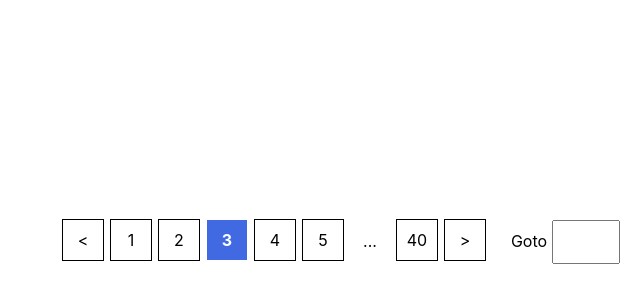
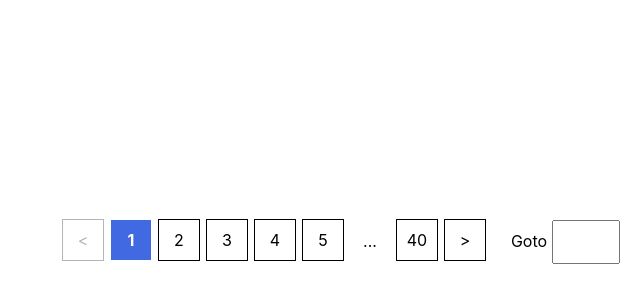
Before and after one commit to Kata1213/PaginationComponent, a React (Create React App) app: page / in a window 1280 px wide. Shown: the part 520-820 px from the top of the page, without its empty margins (640-1280 px from the left). Built offline with nearby package versions, Linux system fonts and the light colour scheme.

Commit message:
[Jingyue] refactor the startPage and the EndPage

```diff
--- a/src/component/pagination.js
+++ b/src/component/pagination.js
@@ -5,16 +5,30 @@ export default class Pagination extends Component {
     constructor(props) {
         super(props)
         this.state = {
-            current: 3,
+            current: 1,
             total: 40,
             group: 5,
         }
+
     }
 
     createPaginationComponent() {
         const {current, total, group} = this.state;
-        let startPage = current - 2;
-        let endPage = startPage + group
+        let startPage = 1;
+
+        let middlePanelStartPage = current - Math.floor(group / 2) > (startPage + 1) ? current - Math.floor(group / 2) : (startPage + 1);
+
+        let middlePanelEndPage = current + Math.floor(group / 2) < total ? current + Math.floor(group / 2) : total;
+
+
+        if (middlePanelEndPage - middlePanelStartPage !== (group - 1)) {
+            if (middlePanelStartPage === (startPage + 1)) {
+                middlePanelEndPage = group < total ? group : total;
+            } else {
+                middlePanelStartPage = middlePanelEndPage - group + 1 > 0 ? middlePanelEndPage - group + 1 : (startPage + 1)
+            }
+        }
+
         let pageList = [];
 
         if (total < 1) {
@@ -27,22 +41,14 @@ export default class Pagination extends Component {
         pageList.push(<li className={current == 1 ? "currentSelected" : ""}
                           onClick={this.goTo.bind(this, 1)}>1</li>)
 
-        if (startPage > 2) {
-            pageList.push(<li id="ellipsis">...</li>)
-            for (let j = startPage; j < endPage && j < total; j++) {
-                pageList.push(<li className={current == j ? "currentSelected" : ""}
-                                  onClick={this.goTo.bind(this, j)}>{j}</li>)
-            }
-        } else {
-            for (let i = 2; i <= group && i < total; i++) {
-                pageList.push(<li className={current == i ? "currentSelected" : ""}
-                                  onClick={this.goTo.bind(this, i)}>{i}</li>)
-            }
+        middlePanelStartPage - 1 > 1 && pageList.push(<li id="ellipsis">...</li>);
+
+        for (let i = middlePanelStartPage; i <= middlePanelEndPage && i < total; i++) {
+            pageList.push(<li className={current == i ? "currentSelected" : ""}
+                              onClick={this.goTo.bind(this, i)}>{i}</li>)
         }
 
-        if (endPage < total) {
-            pageList.push(<li id="ellipsis">...</li>)
-        }
+        middlePanelEndPage < total - 1 && pageList.push(<li id="ellipsis">...</li>);
 
         pageList.push(<li onClick={this.goTo.bind(this, total)}
                           className={current == total ? "currentSelected" : ""}>{total}</li>)
@@ -63,7 +69,7 @@ export default class Pagination extends Component {
                 if (pageValue > this.state.total) {
                     pageValue = this.state.total
                 }
-                this.setState({current: pageValue})
+                this.setState({current: Number(pageValue)});
             }
         }
     }
```
